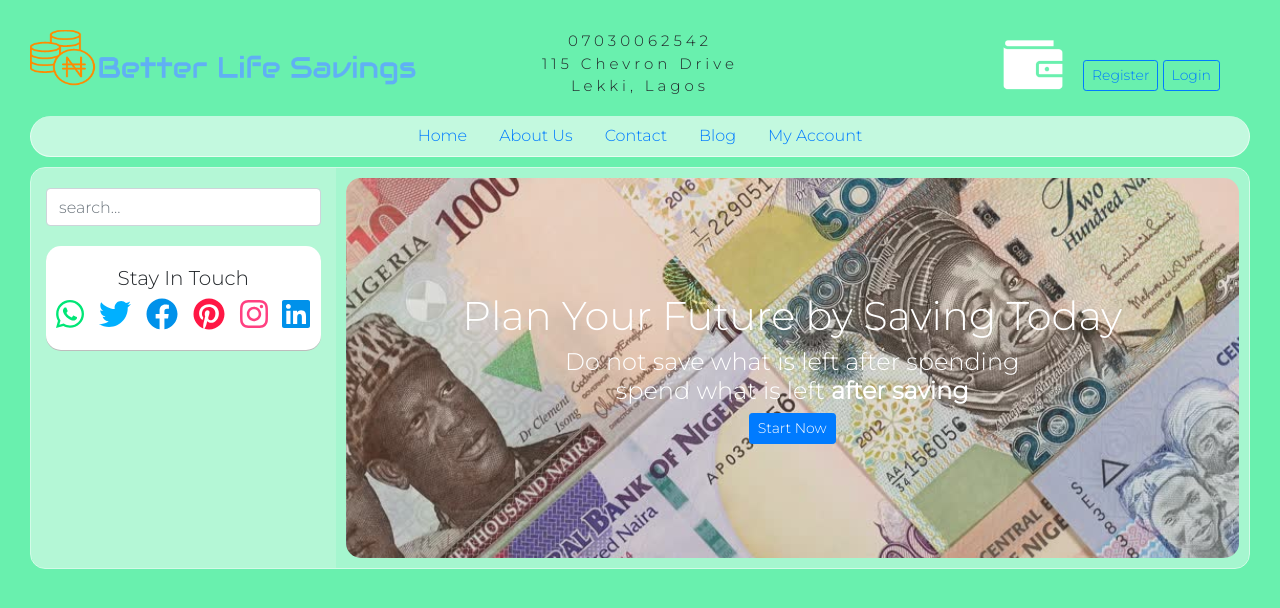
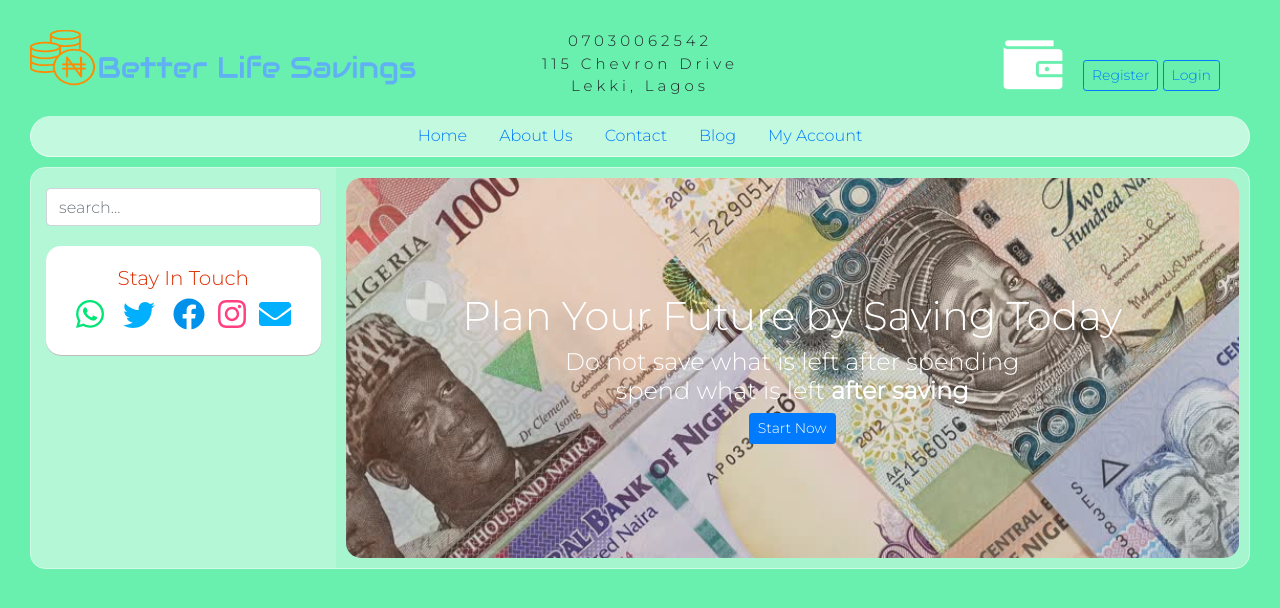
Before and after one commit to Emuohwo/BetterLifeSavings, a React (Create React App) app: page / in a window 1280 px wide. Shown: the top 608 px of the page. Built offline with nearby package versions, Linux system fonts and the light colour scheme.

Commit message:
chore:changes made

```diff
--- a/src/App.js
+++ b/src/App.js
@@ -6,9 +6,9 @@ import styles from './App.module.css'
 import { Home,Register,Account, About } from './screens';
 import { library } from '@fortawesome/fontawesome-svg-core'
 import { fab } from '@fortawesome/free-brands-svg-icons'
-import { faCheckSquare, faCoffee } from '@fortawesome/free-solid-svg-icons'
+import { faCheckSquare, faCoffee, faEnvelope} from '@fortawesome/free-solid-svg-icons'
 
-library.add(fab, faCheckSquare, faCoffee)
+library.add(fab, faCheckSquare, faCoffee,faEnvelope)
 
 const App = () => (
   <div className={styles.App}>
--- a/src/components/AppBar.js
+++ b/src/components/AppBar.js
@@ -52,3 +52,4 @@ const styles = {
     margin: 20,
   },
 };
+const add = '6, omokudu ajayi street. Okuneye estate. Ile-iwe bus-stop. Egbe. Lagos, Nigeria.'
--- a/src/screens/home/SideBar.js
+++ /dev/null
@@ -1,43 +0,0 @@
-import React from "react";
-import { Form} from "react-bootstrap";
-import styled from "styled-components";
-import { FontAwesomeIcon } from '@fortawesome/react-fontawesome'
-
-const Div = styled.div`
-  margin: 0;
-  background: rgba(255, 255, 255, 0.5);
-`;
-const Search = styled(Form)`
-  margin: 20px 0;
-`;
-const Icon = styled.div`
-display:flex;
-justify-content:space-between;
-`
-const IconCard = styled.div`
-padding:20px 10px;
-background:white;
-border-radius:15px;
-box-shadow:0px 1px 0px 0px #bdbdbd
-`
-export const SideBar = () => (
-  <Div className="col-sm-3">
-    <Search>
-      <Form.Group controlId="formBasicEmail">
-        <Form.Label srOnly>Search</Form.Label>
-        <Form.Control type="text" placeholder="search..." />
-      </Form.Group>
-    </Search>
-    <IconCard>
-    <h5>Stay In Touch</h5>
-    <Icon>
-    <FontAwesomeIcon icon={['fab', 'whatsapp']} size='2x' color='#00e676'/>
-    <FontAwesomeIcon icon={['fab', 'twitter']} size='2x' color='#00b0ff'/>
-    <FontAwesomeIcon icon={['fab', 'facebook']} size='2x' color='#0091ea'/>
-    <FontAwesomeIcon icon={['fab', 'pinterest']} size='2x' color='#ff1744'/>
-    <FontAwesomeIcon icon={['fab', 'instagram']} size='2x' color='#ff4081'/>
-    <FontAwesomeIcon icon={['fab', 'linkedin']} size='2x' color='#0091ea'/>
-    </Icon>
-    </IconCard>
-  </Div>
-);
--- a/src/screens/home/index.js
+++ b/src/screens/home/index.js
@@ -1,5 +1,5 @@
 import React from 'react'
-import {SideBar} from './SideBar'
+import {SideBar} from './sidebar'
 import {Main} from './Main'
 import styled from 'styled-components'
 const Section = styled.section`
--- /dev/null
+++ b/src/screens/home/sidebar/IconCard.js
@@ -0,0 +1,46 @@
+import React from 'react'
+import styled from "styled-components";
+import { FontAwesomeIcon } from '@fortawesome/react-fontawesome'
+
+const Icon = styled.div`
+display:flex;
+justify-content:space-between;
+padding:0 20px;
+`
+const Card = styled.div`
+h5{
+    color:#dd2c00
+}
+button{
+    background:none;
+    border:0;
+    cursor:pointer
+}
+padding:20px 10px;
+background:white;
+border-radius:15px;
+box-shadow:0px 1px 0px 0px #bdbdbd
+`
+export const IconCard = ()=>(
+    <Card>
+    <h5>Stay In Touch</h5>
+    <Icon>
+    <a href="https://api.whatsapp.com/send?phone=2347086902001&text=Hi%20Better%20Life%20Savings" title='whatsapp'>
+    <FontAwesomeIcon icon={['fab', 'whatsapp']} size='2x' color='#00e676'/>
+    </a>
+    <button>
+    <FontAwesomeIcon icon={['fab', 'twitter']} size='2x' color='#00b0ff'/>
+    </button>
+    <a href="https://www.facebook.com/MrJerrytheajoguy" title='facebook'>
+    <FontAwesomeIcon icon={['fab', 'facebook']} size='2x' color='#0091ea'/>
+    </a>
+    <a href="https://www.instagram.com/MrJerrytheajoguy/" title='instagram'>
+    <FontAwesomeIcon icon={['fab', 'instagram']} size='2x' color='#ff4081'/>
+    </a>
+    <a href="contact" title='contact us'>
+    <FontAwesomeIcon icon='envelope' size='2x' color='#00b0ff'/>
+    </a>
+
+    </Icon>
+    </Card>
+)
--- /dev/null
+++ b/src/screens/home/sidebar/Search.js
@@ -0,0 +1,15 @@
+import React from 'react'
+import { Form} from "react-bootstrap";
+import styled from "styled-components";
+
+const Search = styled(Form)`
+  margin: 20px 0;
+`;
+export const SearchBar = () =>(
+    <Search>
+      <Form.Group controlId="formBasicEmail">
+        <Form.Label srOnly>Search</Form.Label>
+        <Form.Control type="text" placeholder="search..." />
+      </Form.Group>
+    </Search>
+)
--- /dev/null
+++ b/src/screens/home/sidebar/index.js
@@ -0,0 +1,16 @@
+import React from "react";
+import styled from "styled-components";
+import {SearchBar} from './Search'
+import {IconCard} from './IconCard'
+
+const Div = styled.div`
+  margin: 0;
+  background: rgba(255, 255, 255, 0.5);
+`;
+
+export const SideBar = () => (
+  <Div className="col-sm-3">
+    <SearchBar />
+    <IconCard />
+  </Div>
+);
```
Also changed, not shown: src/images/sky.jpg (added), 1 other file (tests, documents, lock files or other folders).
